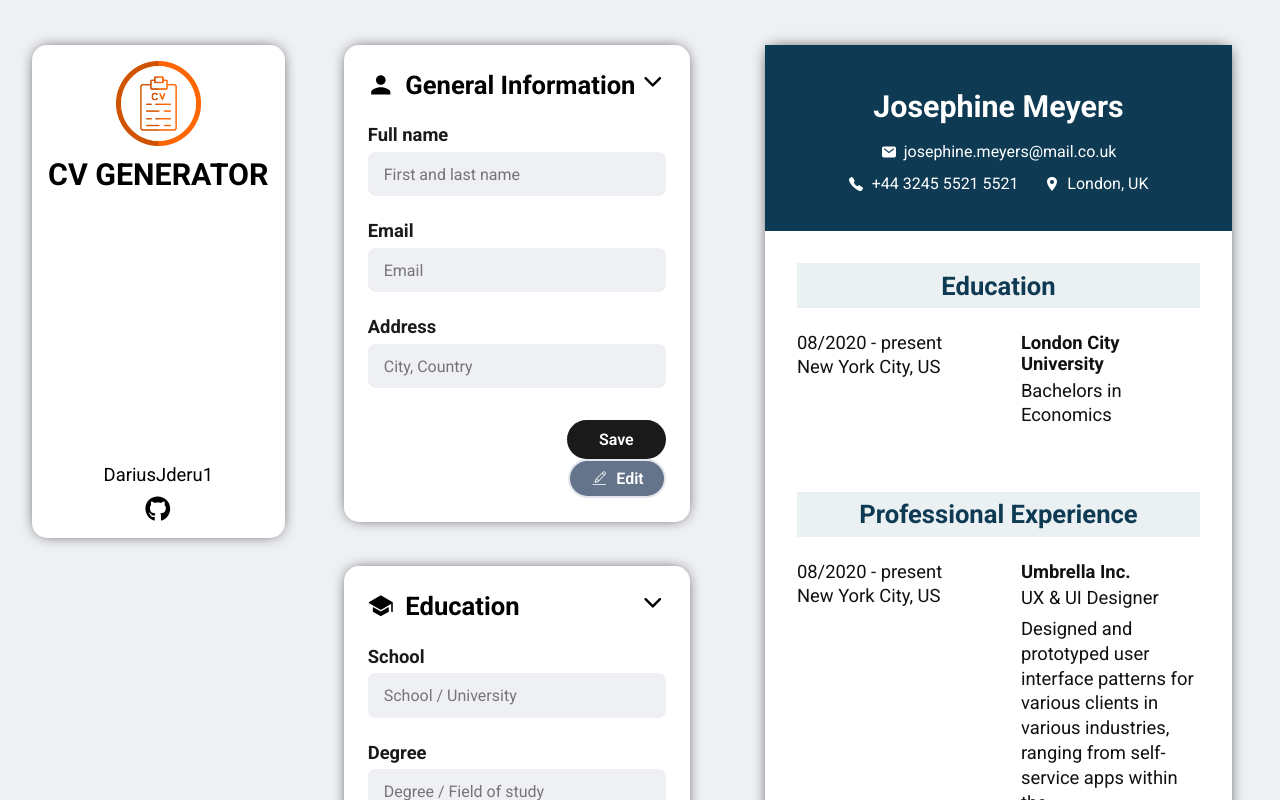
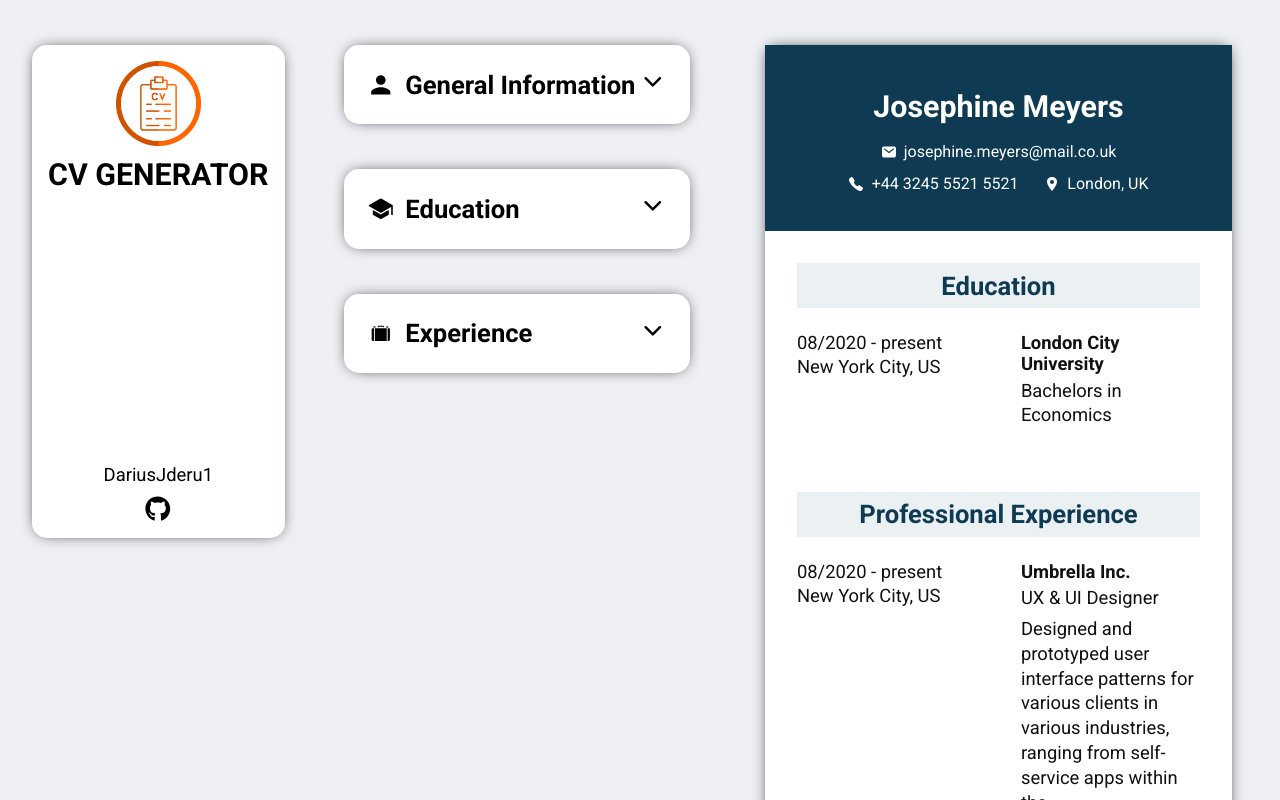
Before and after one commit to DariusJderu1/CV-builder, a React (Vite) app: page / in a window 1280 px wide. Built offline with nearby package versions, Linux system fonts and the light colour scheme.

Commit message:
Add expand logic for forms

```diff
--- a/src/components/editor/FormWrapper.jsx
+++ b/src/components/editor/FormWrapper.jsx
@@ -26,9 +26,9 @@ export default function FormWrapper({children, icon, title}) {
                 </button>
             </header>
 
-            <div>
-                {children}
-            </div>
+            {isExpanded && (
+                <div>{children}</div>
+            )}
 
         </section>
     );
```
